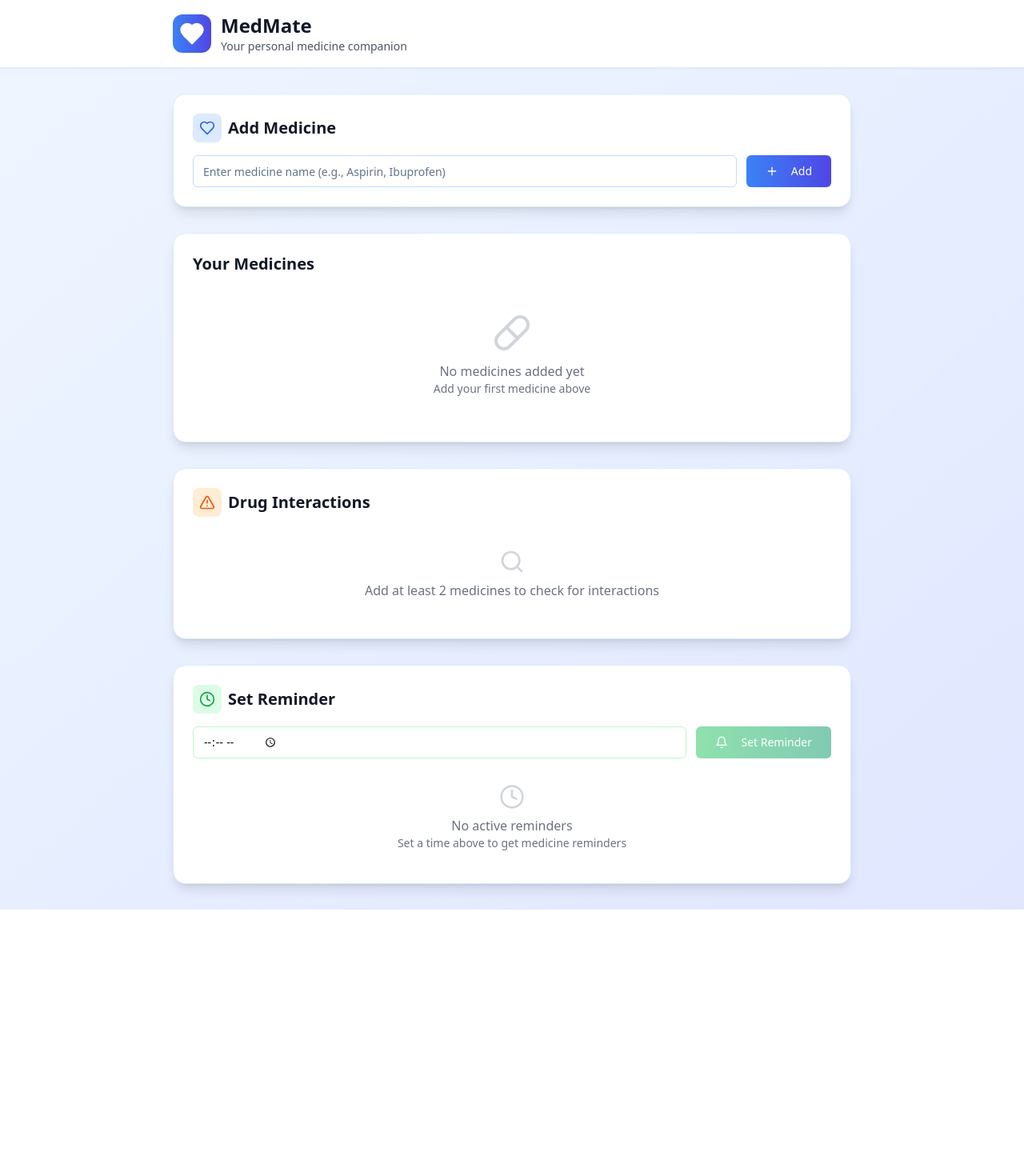
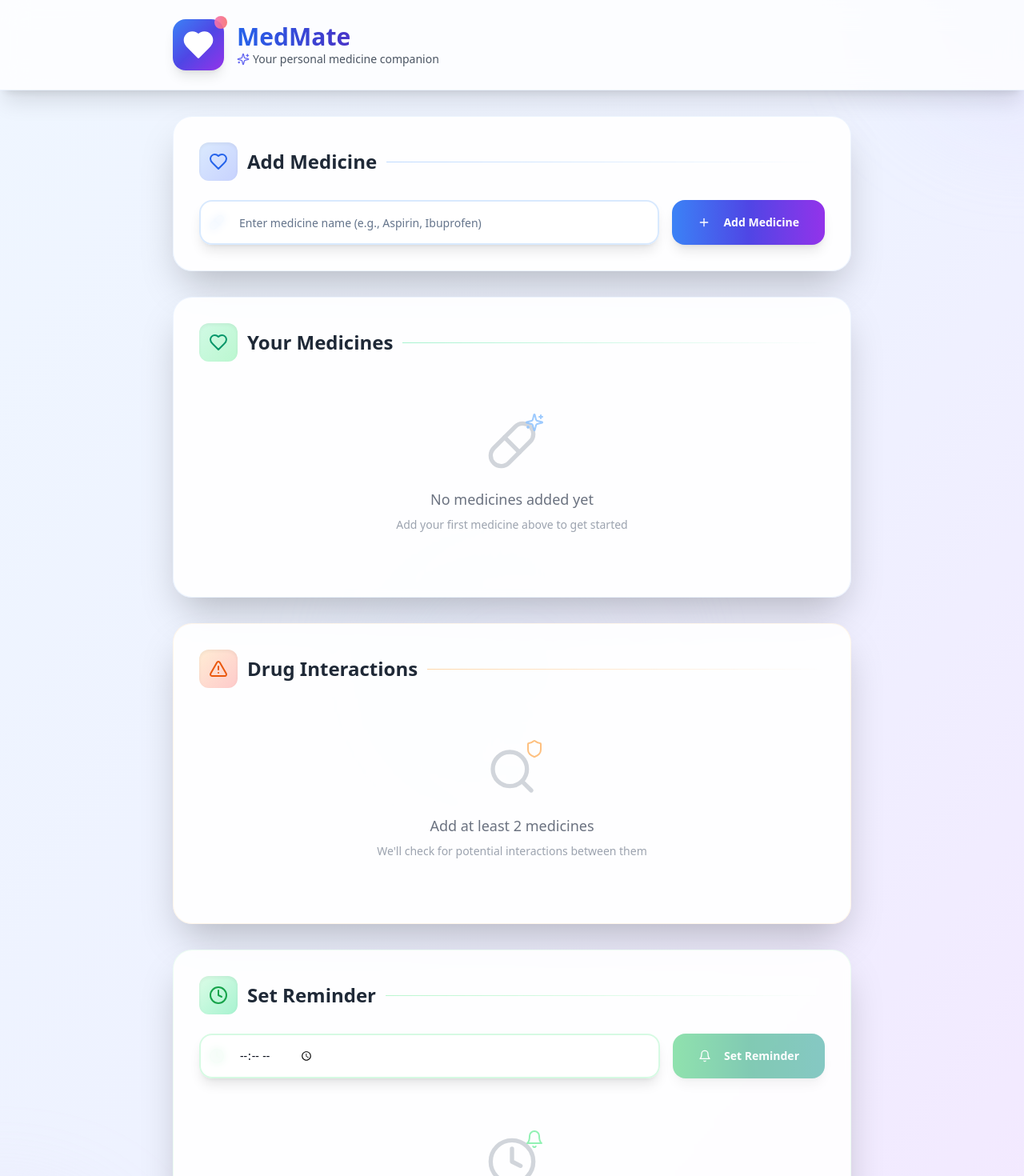
Before and after one commit to PHallikhede/medmate-medicine-manager-pro, a React (Vite) app: page / in a window 1280 px wide. Shown: the top 1470 px of the page at 80% size. Before the commit the page ends 1137 px from the top, so only its background shows below. Built offline with nearby package versions, Linux system fonts and the light colour scheme.

Commit message:
Refactor: Improve app's visual appeal
Enhance the UI/UX of the MedMate app for a more attractive design.

```diff
--- a/src/components/InteractionChecker.tsx
+++ b/src/components/InteractionChecker.tsx
@@ -1,6 +1,6 @@
 
 import { useState } from "react";
-import { AlertTriangle, CheckCircle, Search } from "lucide-react";
+import { AlertTriangle, CheckCircle, Search, Shield } from "lucide-react";
 import { Button } from "@/components/ui/button";
 
 interface InteractionCheckerProps {
@@ -48,60 +48,68 @@ const InteractionChecker = ({ medicines }: InteractionCheckerProps) => {
 
   if (medicines.length < 2) {
     return (
-      <div className="text-center py-6 text-gray-500">
-        <Search className="w-8 h-8 mx-auto mb-2 text-gray-300" />
-        <p>Add at least 2 medicines to check for interactions</p>
+      <div className="text-center py-12 text-gray-500">
+        <div className="relative inline-block">
+          <Search className="w-16 h-16 mx-auto mb-4 text-gray-300" />
+          <Shield className="w-6 h-6 absolute -top-2 -right-2 text-orange-300 animate-pulse" />
+        </div>
+        <p className="text-lg font-medium mb-2">Add at least 2 medicines</p>
+        <p className="text-sm text-gray-400">We'll check for potential interactions between them</p>
       </div>
     );
   }
 
   return (
-    <div className="space-y-4">
+    <div className="space-y-6">
       <Button
         onClick={checkInteractions}
         disabled={isChecking}
-        className="w-full bg-gradient-to-r from-orange-500 to-red-500 hover:from-orange-600 hover:to-red-600 text-white"
+        className="w-full h-14 bg-gradient-to-r from-orange-500 via-red-500 to-pink-500 hover:from-orange-600 hover:via-red-600 hover:to-pink-600 text-white rounded-2xl shadow-lg hover:shadow-xl transition-all duration-200 font-semibold text-lg"
       >
         {isChecking ? (
           <>
-            <div className="animate-spin rounded-full h-4 w-4 border-b-2 border-white mr-2"></div>
-            Checking Interactions...
+            <div className="animate-spin rounded-full h-6 w-6 border-2 border-white border-t-transparent mr-3"></div>
+            Analyzing Interactions...
           </>
         ) : (
           <>
-            <Search className="w-4 h-4 mr-2" />
-            Check Interactions
+            <Search className="w-6 h-6 mr-3" />
+            Check Drug Interactions
           </>
         )}
       </Button>
 
       {hasChecked && (
-        <div className="mt-4">
+        <div className="mt-6 animate-fade-in">
           {interactions.length > 0 ? (
-            <div className="bg-red-50 border border-red-200 rounded-xl p-4">
-              <div className="flex items-center gap-2 mb-3">
-                <AlertTriangle className="w-5 h-5 text-red-600" />
-                <h3 className="font-semibold text-red-800">⚠️ Potential Interactions Found</h3>
+            <div className="bg-gradient-to-r from-red-50 to-pink-50 border-2 border-red-200/60 rounded-2xl p-6 shadow-lg">
+              <div className="flex items-center gap-3 mb-4">
+                <div className="bg-gradient-to-br from-red-400 to-pink-500 p-2 rounded-xl">
+                  <AlertTriangle className="w-6 h-6 text-white" />
+                </div>
+                <h3 className="font-bold text-red-800 text-xl">⚠️ Potential Interactions Found</h3>
               </div>
-              <ul className="space-y-2">
+              <ul className="space-y-3">
                 {interactions.map((interaction, index) => (
-                  <li key={index} className="text-red-700 bg-red-100 p-2 rounded-lg">
+                  <li key={index} className="text-red-700 bg-red-100/80 p-4 rounded-xl border border-red-200 font-medium">
                     {interaction}
                   </li>
                 ))}
               </ul>
-              <p className="text-sm text-red-600 mt-3">
-                Please consult your healthcare provider about these potential interactions.
+              <p className="text-sm text-red-600 mt-4 p-3 bg-red-100/50 rounded-xl border border-red-200">
+                <strong>Important:</strong> Please consult your healthcare provider about these potential interactions.
               </p>
             </div>
           ) : (
-            <div className="bg-green-50 border border-green-200 rounded-xl p-4">
-              <div className="flex items-center gap-2">
-                <CheckCircle className="w-5 h-5 text-green-600" />
-                <h3 className="font-semibold text-green-800">✅ No Known Interactions</h3>
+            <div className="bg-gradient-to-r from-green-50 to-emerald-50 border-2 border-green-200/60 rounded-2xl p-6 shadow-lg">
+              <div className="flex items-center gap-3 mb-3">
+                <div className="bg-gradient-to-br from-green-400 to-emerald-500 p-2 rounded-xl">
+                  <CheckCircle className="w-6 h-6 text-white" />
+                </div>
+                <h3 className="font-bold text-green-800 text-xl">✅ No Known Interactions</h3>
               </div>
-              <p className="text-green-700 mt-2">
-                No known interactions found between your current medicines.
+              <p className="text-green-700 font-medium">
+                Great news! No known interactions found between your current medicines.
               </p>
             </div>
           )}
--- a/src/components/MedicineInput.tsx
+++ b/src/components/MedicineInput.tsx
@@ -1,6 +1,6 @@
 
 import { useState } from "react";
-import { Plus } from "lucide-react";
+import { Plus, Pill } from "lucide-react";
 import { Button } from "@/components/ui/button";
 import { Input } from "@/components/ui/input";
 
@@ -20,20 +20,25 @@ const MedicineInput = ({ onAddMedicine }: MedicineInputProps) => {
   };
 
   return (
-    <form onSubmit={handleSubmit} className="flex gap-3">
+    <form onSubmit={handleSubmit} className="flex gap-4">
+      <div className="flex-1 relative">
+        <div className="absolute left-3 top-1/2 transform -translate-y-1/2">
+          <Pill className="w-5 h-5 text-blue-400" />
+        </div>
         <Input
           type="text"
           placeholder="Enter medicine name (e.g., Aspirin, Ibuprofen)"
           value={medicineName}
           onChange={(e) => setMedicineName(e.target.value)}
-        className="flex-1 border-blue-200 focus:border-blue-500 focus:ring-blue-500"
+          className="pl-12 h-14 text-lg border-2 border-blue-200/60 focus:border-blue-400 focus:ring-4 focus:ring-blue-100 rounded-2xl bg-white/80 backdrop-blur-sm shadow-lg transition-all duration-200"
         />
+      </div>
       <Button
         type="submit"
-        className="bg-gradient-to-r from-blue-500 to-indigo-600 hover:from-blue-600 hover:to-indigo-700 text-white px-6"
+        className="h-14 px-8 bg-gradient-to-r from-blue-500 via-indigo-600 to-purple-600 hover:from-blue-600 hover:via-indigo-700 hover:to-purple-700 text-white rounded-2xl shadow-lg hover:shadow-xl transition-all duration-200 border-0 font-semibold"
       >
-        <Plus className="w-4 h-4 mr-2" />
-        Add
+        <Plus className="w-5 h-5 mr-2" />
+        Add Medicine
       </Button>
     </form>
   );
--- a/src/components/MedicineList.tsx
+++ b/src/components/MedicineList.tsx
@@ -1,5 +1,5 @@
 
-import { X, Pill } from "lucide-react";
+import { X, Pill, Sparkles } from "lucide-react";
 import { Button } from "@/components/ui/button";
 
 interface MedicineListProps {
@@ -10,34 +10,37 @@ interface MedicineListProps {
 const MedicineList = ({ medicines, onRemoveMedicine }: MedicineListProps) => {
   if (medicines.length === 0) {
     return (
-      <div className="text-center py-8 text-gray-500">
-        <Pill className="w-12 h-12 mx-auto mb-3 text-gray-300" />
-        <p>No medicines added yet</p>
-        <p className="text-sm">Add your first medicine above</p>
+      <div className="text-center py-12 text-gray-500">
+        <div className="relative inline-block">
+          <Pill className="w-16 h-16 mx-auto mb-4 text-gray-300" />
+          <Sparkles className="w-6 h-6 absolute -top-2 -right-2 text-blue-300 animate-pulse" />
+        </div>
+        <p className="text-lg font-medium mb-2">No medicines added yet</p>
+        <p className="text-sm text-gray-400">Add your first medicine above to get started</p>
       </div>
     );
   }
 
   return (
-    <div className="space-y-3">
+    <div className="space-y-4">
       {medicines.map((medicine, index) => (
         <div
           key={index}
-          className="flex items-center justify-between p-4 bg-blue-50 rounded-xl border border-blue-100 hover:bg-blue-100 transition-colors"
+          className="group flex items-center justify-between p-6 bg-gradient-to-r from-blue-50 via-indigo-50 to-purple-50 rounded-2xl border-2 border-blue-100/60 hover:border-blue-200 hover:shadow-xl transition-all duration-300 transform hover:-translate-y-1"
         >
-          <div className="flex items-center gap-3">
-            <div className="bg-blue-200 p-2 rounded-lg">
-              <Pill className="w-4 h-4 text-blue-700" />
+          <div className="flex items-center gap-4">
+            <div className="bg-gradient-to-br from-blue-400 to-indigo-500 p-3 rounded-xl shadow-lg group-hover:scale-110 transition-transform duration-200">
+              <Pill className="w-5 h-5 text-white" />
             </div>
-            <span className="font-medium text-gray-900">{medicine}</span>
+            <span className="font-semibold text-gray-800 text-lg">{medicine}</span>
           </div>
           <Button
             variant="ghost"
             size="sm"
             onClick={() => onRemoveMedicine(index)}
-            className="text-red-500 hover:text-red-700 hover:bg-red-50"
+            className="text-red-400 hover:text-red-600 hover:bg-red-100/80 rounded-xl p-3 transition-all duration-200 hover:scale-110"
           >
-            <X className="w-4 h-4" />
+            <X className="w-5 h-5" />
           </Button>
         </div>
       ))}
--- a/src/components/ReminderSection.tsx
+++ b/src/components/ReminderSection.tsx
@@ -1,6 +1,6 @@
 
 import { useState } from "react";
-import { Bell, Clock } from "lucide-react";
+import { Bell, Clock, Trash2, AlarmClock } from "lucide-react";
 import { Button } from "@/components/ui/button";
 import { Input } from "@/components/ui/input";
 import { useToast } from "@/hooks/use-toast";
@@ -14,7 +14,7 @@ const ReminderSection = () => {
     if (reminderTime) {
       setActiveReminders([...activeReminders, reminderTime]);
       toast({
-        title: "Reminder Set!",
+        title: "Reminder Set! 🔔",
         description: `Medicine reminder set for ${reminderTime}`,
       });
       setReminderTime("");
@@ -30,43 +30,53 @@ const ReminderSection = () => {
   };
 
   return (
-    <div className="space-y-4">
-      <div className="flex gap-3">
-        <Input
-          type="time"
-          value={reminderTime}
-          onChange={(e) => setReminderTime(e.target.value)}
-          className="flex-1 border-green-200 focus:border-green-500 focus:ring-green-500"
-        />
+    <div className="space-y-6">
+      <div className="flex gap-4">
+        <div className="flex-1 relative">
+          <div className="absolute left-3 top-1/2 transform -translate-y-1/2">
+            <Clock className="w-5 h-5 text-green-400" />
+          </div>
+          <Input
+            type="time"
+            value={reminderTime}
+            onChange={(e) => setReminderTime(e.target.value)}
+            className="pl-12 h-14 text-lg border-2 border-green-200/60 focus:border-green-400 focus:ring-4 focus:ring-green-100 rounded-2xl bg-white/80 backdrop-blur-sm shadow-lg transition-all duration-200"
+          />
+        </div>
         <Button
           onClick={setReminder}
           disabled={!reminderTime}
-          className="bg-gradient-to-r from-green-500 to-emerald-600 hover:from-green-600 hover:to-emerald-700 text-white px-6"
+          className="h-14 px-8 bg-gradient-to-r from-green-500 via-emerald-600 to-teal-600 hover:from-green-600 hover:via-emerald-700 hover:to-teal-700 text-white rounded-2xl shadow-lg hover:shadow-xl transition-all duration-200 disabled:opacity-50 disabled:cursor-not-allowed font-semibold"
         >
-          <Bell className="w-4 h-4 mr-2" />
+          <Bell className="w-5 h-5 mr-2" />
           Set Reminder
         </Button>
       </div>
 
       {activeReminders.length > 0 && (
-        <div className="space-y-2">
-          <h3 className="font-medium text-gray-900">Active Reminders:</h3>
+        <div className="space-y-4">
+          <h3 className="font-bold text-gray-800 text-lg flex items-center gap-2">
+            <AlarmClock className="w-5 h-5 text-green-600" />
+            Active Reminders:
+          </h3>
           {activeReminders.map((time, index) => (
             <div
               key={index}
-              className="flex items-center justify-between p-3 bg-green-50 rounded-lg border border-green-200"
+              className="group flex items-center justify-between p-5 bg-gradient-to-r from-green-50 via-emerald-50 to-teal-50 rounded-2xl border-2 border-green-200/60 hover:border-green-300 hover:shadow-lg transition-all duration-300 transform hover:-translate-y-1"
             >
-              <div className="flex items-center gap-2">
-                <Clock className="w-4 h-4 text-green-600" />
-                <span className="text-green-800">Daily at {time}</span>
+              <div className="flex items-center gap-4">
+                <div className="bg-gradient-to-br from-green-400 to-emerald-500 p-3 rounded-xl shadow-lg group-hover:scale-110 transition-transform duration-200">
+                  <Clock className="w-5 h-5 text-white" />
+                </div>
+                <span className="text-green-800 font-semibold text-lg">Daily at {time}</span>
               </div>
               <Button
                 variant="ghost"
                 size="sm"
                 onClick={() => removeReminder(index)}
-                className="text-red-500 hover:text-red-700 hover:bg-red-50"
+                className="text-red-400 hover:text-red-600 hover:bg-red-100/80 rounded-xl p-3 transition-all duration-200 hover:scale-110"
               >
-                Cancel
+                <Trash2 className="w-5 h-5" />
               </Button>
             </div>
           ))}
@@ -74,10 +84,13 @@ const ReminderSection = () => {
       )}
 
       {activeReminders.length === 0 && (
-        <div className="text-center py-4 text-gray-500">
-          <Clock className="w-8 h-8 mx-auto mb-2 text-gray-300" />
-          <p>No active reminders</p>
-          <p className="text-sm">Set a time above to get medicine reminders</p>
+        <div className="text-center py-12 text-gray-500">
+          <div className="relative inline-block">
+            <Clock className="w-16 h-16 mx-auto mb-4 text-gray-300" />
+            <Bell className="w-6 h-6 absolute -top-2 -right-2 text-green-300 animate-pulse" />
+          </div>
+          <p className="text-lg font-medium mb-2">No active reminders</p>
+          <p className="text-sm text-gray-400">Set a time above to get medicine reminders</p>
         </div>
       )}
     </div>
--- a/src/pages/Index.tsx
+++ b/src/pages/Index.tsx
@@ -1,6 +1,6 @@
 
 import { useState } from "react";
-import { Heart, Clock, AlertTriangle } from "lucide-react";
+import { Heart, Clock, AlertTriangle, Sparkles } from "lucide-react";
 import MedicineInput from "@/components/MedicineInput";
 import MedicineList from "@/components/MedicineList";
 import InteractionChecker from "@/components/InteractionChecker";
@@ -20,59 +20,83 @@ const Index = () => {
   };
 
   return (
-    <div className="min-h-screen bg-gradient-to-br from-blue-50 to-indigo-100">
+    <div className="min-h-screen bg-gradient-to-br from-blue-50 via-indigo-50 to-purple-100 relative overflow-hidden">
+      {/* Background decoration */}
+      <div className="absolute inset-0 overflow-hidden">
+        <div className="absolute -top-40 -right-40 w-80 h-80 bg-gradient-to-br from-blue-200/30 to-purple-200/30 rounded-full blur-3xl"></div>
+        <div className="absolute -bottom-40 -left-40 w-80 h-80 bg-gradient-to-tr from-indigo-200/30 to-pink-200/30 rounded-full blur-3xl"></div>
+        <div className="absolute top-1/2 left-1/2 transform -translate-x-1/2 -translate-y-1/2 w-96 h-96 bg-gradient-to-r from-blue-100/20 to-purple-100/20 rounded-full blur-3xl"></div>
+      </div>
+
       {/* Header */}
-      <header className="bg-white shadow-sm border-b border-blue-100">
-        <div className="max-w-4xl mx-auto px-6 py-4">
-          <div className="flex items-center gap-3">
-            <div className="bg-gradient-to-r from-blue-500 to-indigo-600 p-2 rounded-xl">
-              <Heart className="w-8 h-8 text-white" fill="currentColor" />
+      <header className="relative bg-white/80 backdrop-blur-lg shadow-xl border-b border-blue-100/50">
+        <div className="max-w-4xl mx-auto px-6 py-6">
+          <div className="flex items-center gap-4">
+            <div className="relative">
+              <div className="bg-gradient-to-br from-blue-500 via-indigo-600 to-purple-600 p-3 rounded-2xl shadow-lg">
+                <Heart className="w-10 h-10 text-white" fill="currentColor" />
+              </div>
+              <div className="absolute -top-1 -right-1 w-4 h-4 bg-gradient-to-r from-pink-400 to-red-400 rounded-full animate-pulse"></div>
             </div>
             <div>
-              <h1 className="text-2xl font-bold text-gray-900">MedMate</h1>
-              <p className="text-sm text-gray-600">Your personal medicine companion</p>
+              <h1 className="text-3xl font-bold bg-gradient-to-r from-blue-600 via-indigo-700 to-purple-700 bg-clip-text text-transparent">
+                MedMate
+              </h1>
+              <p className="text-sm text-gray-600 flex items-center gap-1">
+                <Sparkles className="w-4 h-4 text-indigo-500" />
+                Your personal medicine companion
+              </p>
             </div>
           </div>
         </div>
       </header>
 
       {/* Main Content */}
-      <main className="max-w-4xl mx-auto px-6 py-8 space-y-8">
+      <main className="relative max-w-4xl mx-auto px-6 py-8 space-y-8">
         {/* Medicine Input Section */}
-        <div className="bg-white rounded-2xl shadow-lg p-6 border border-blue-100">
-          <div className="flex items-center gap-2 mb-4">
-            <div className="bg-blue-100 p-2 rounded-lg">
-              <Heart className="w-5 h-5 text-blue-600" />
+        <div className="bg-white/90 backdrop-blur-sm rounded-3xl shadow-2xl p-8 border border-blue-100/50 hover:shadow-3xl transition-all duration-300">
+          <div className="flex items-center gap-3 mb-6">
+            <div className="bg-gradient-to-br from-blue-100 to-indigo-200 p-3 rounded-xl shadow-inner">
+              <Heart className="w-6 h-6 text-blue-600" />
             </div>
-            <h2 className="text-xl font-semibold text-gray-900">Add Medicine</h2>
+            <h2 className="text-2xl font-bold text-gray-800">Add Medicine</h2>
+            <div className="flex-1 h-px bg-gradient-to-r from-blue-200 to-transparent"></div>
           </div>
           <MedicineInput onAddMedicine={addMedicine} />
         </div>
 
         {/* Current Medicines List */}
-        <div className="bg-white rounded-2xl shadow-lg p-6 border border-blue-100">
-          <h2 className="text-xl font-semibold text-gray-900 mb-4">Your Medicines</h2>
+        <div className="bg-white/90 backdrop-blur-sm rounded-3xl shadow-2xl p-8 border border-blue-100/50 hover:shadow-3xl transition-all duration-300">
+          <div className="flex items-center gap-3 mb-6">
+            <div className="bg-gradient-to-br from-emerald-100 to-green-200 p-3 rounded-xl shadow-inner">
+              <Heart className="w-6 h-6 text-emerald-600" />
+            </div>
+            <h2 className="text-2xl font-bold text-gray-800">Your Medicines</h2>
+            <div className="flex-1 h-px bg-gradient-to-r from-emerald-200 to-transparent"></div>
+          </div>
           <MedicineList medicines={medicines} onRemoveMedicine={removeMedicine} />
         </div>
 
         {/* Check Interactions Section */}
-        <div className="bg-white rounded-2xl shadow-lg p-6 border border-blue-100">
-          <div className="flex items-center gap-2 mb-4">
-            <div className="bg-orange-100 p-2 rounded-lg">
-              <AlertTriangle className="w-5 h-5 text-orange-600" />
+        <div className="bg-white/90 backdrop-blur-sm rounded-3xl shadow-2xl p-8 border border-orange-100/50 hover:shadow-3xl transition-all duration-300">
+          <div className="flex items-center gap-3 mb-6">
+            <div className="bg-gradient-to-br from-orange-100 to-red-200 p-3 rounded-xl shadow-inner">
+              <AlertTriangle className="w-6 h-6 text-orange-600" />
             </div>
-            <h2 className="text-xl font-semibold text-gray-900">Drug Interactions</h2>
+            <h2 className="text-2xl font-bold text-gray-800">Drug Interactions</h2>
+            <div className="flex-1 h-px bg-gradient-to-r from-orange-200 to-transparent"></div>
           </div>
           <InteractionChecker medicines={medicines} />
         </div>
 
         {/* Reminder Section */}
-        <div className="bg-white rounded-2xl shadow-lg p-6 border border-blue-100">
-          <div className="flex items-center gap-2 mb-4">
-            <div className="bg-green-100 p-2 rounded-lg">
-              <Clock className="w-5 h-5 text-green-600" />
+        <div className="bg-white/90 backdrop-blur-sm rounded-3xl shadow-2xl p-8 border border-green-100/50 hover:shadow-3xl transition-all duration-300">
+          <div className="flex items-center gap-3 mb-6">
+            <div className="bg-gradient-to-br from-green-100 to-emerald-200 p-3 rounded-xl shadow-inner">
+              <Clock className="w-6 h-6 text-green-600" />
             </div>
-            <h2 className="text-xl font-semibold text-gray-900">Set Reminder</h2>
+            <h2 className="text-2xl font-bold text-gray-800">Set Reminder</h2>
+            <div className="flex-1 h-px bg-gradient-to-r from-green-200 to-transparent"></div>
           </div>
           <ReminderSection />
         </div>
```
Lines whose indentation alone changed are shown as unchanged.
